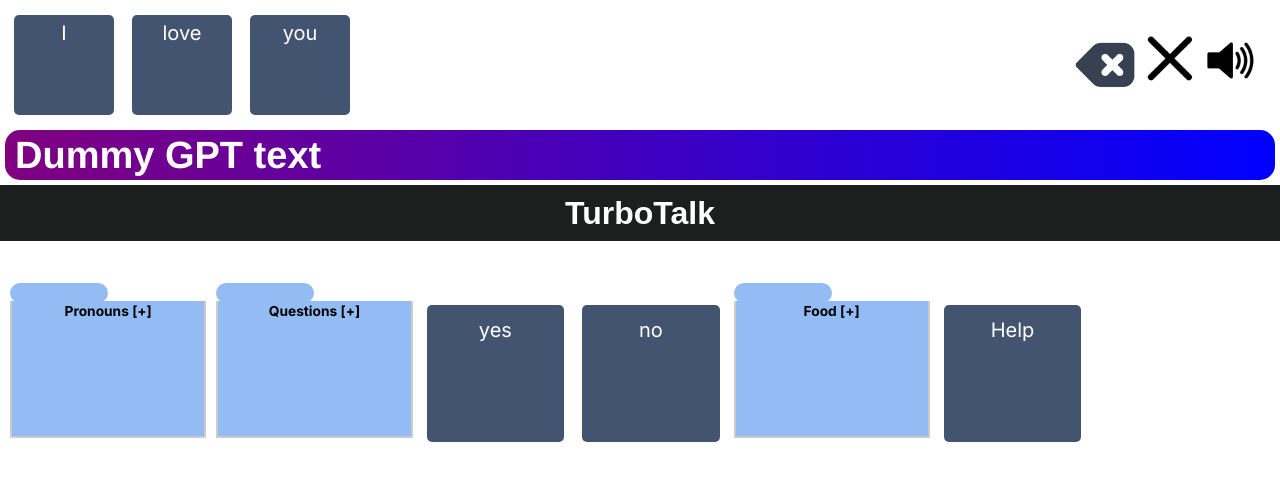
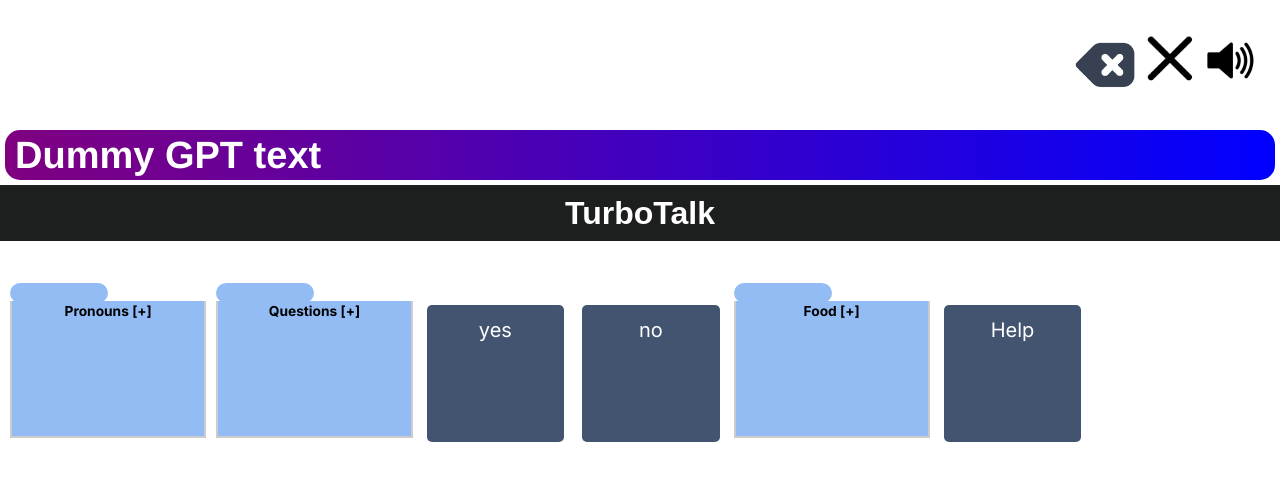
Before and after one commit to sussysloth/ai_aac, a Next.js app: page / in a window 1280 px wide. Shown: the top 480 px of the page. Built offline with nearby package versions, Linux system fonts and the light colour scheme.

Commit message:
removed initial placeholder sentenceBar

```diff
--- a/app/page.js
+++ b/app/page.js
@@ -11,7 +11,7 @@
 //variables useState
 
 
-const [selectedWords, setSelectedWords] = useState(["I", "love", "you"]); //the words the user picked
+const [selectedWords, setSelectedWords] = useState([]); //the words the user picked
 
 //the gpt-generated sentence
 const [sentence, setSentence] = useState('Dummy GPT text');
```
